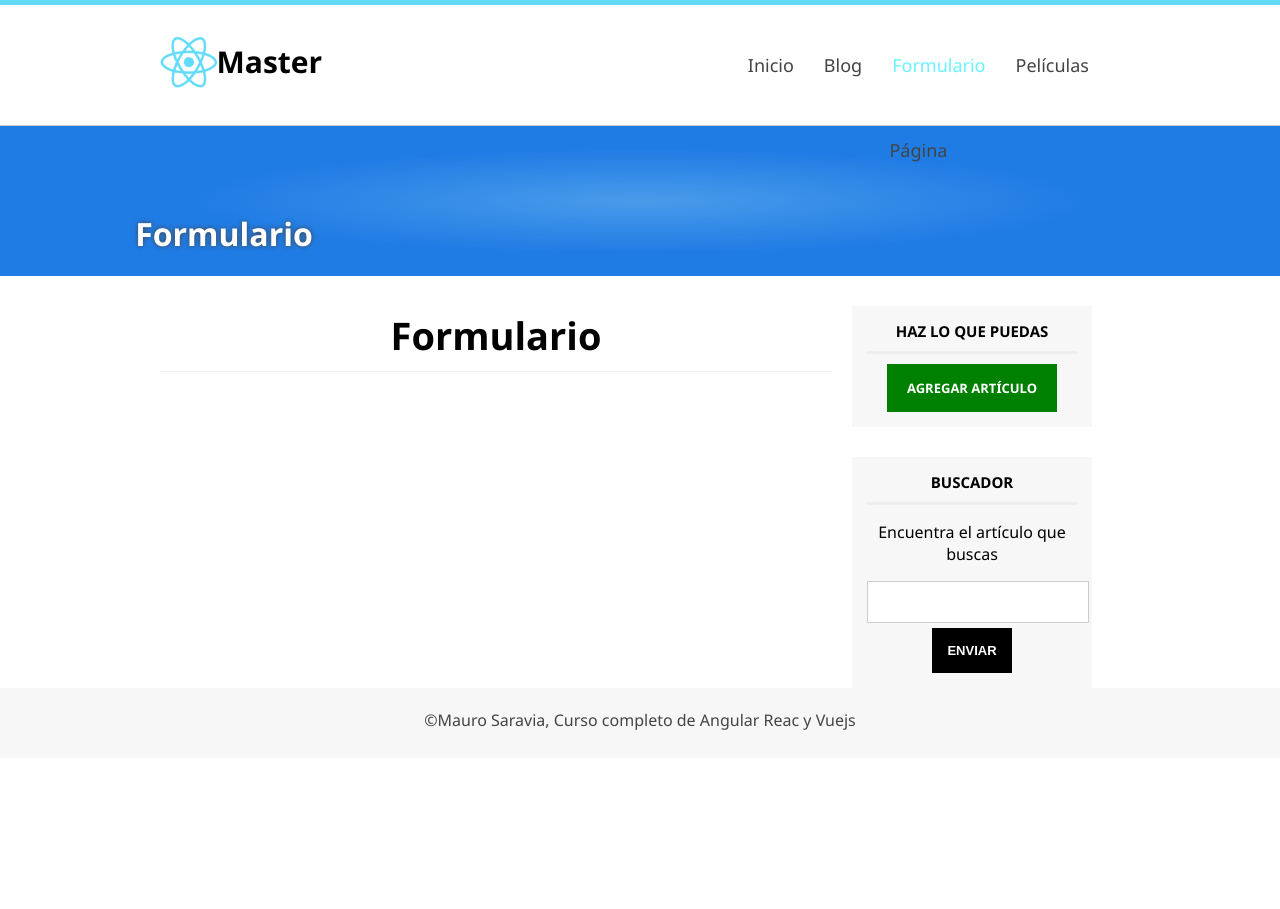
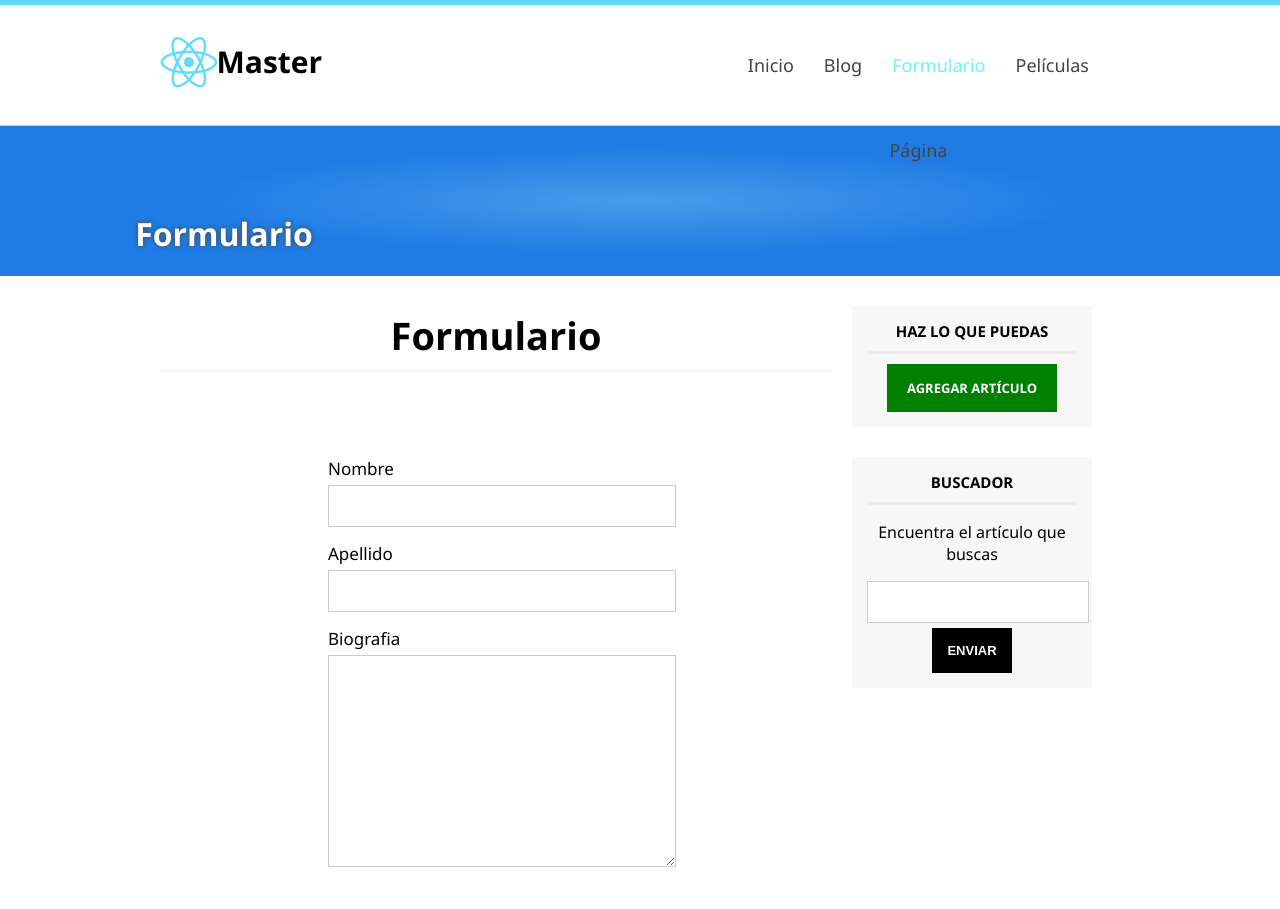
Before and after one commit to maurogs1/Blog_NodeJs, an Angular app in the folder frontend/Angular/: page /formulario in a window 1280 px wide. Shown: the top 909 px of the page. Before the commit the page ends 800 px from the top, so only its background shows below. Built offline with nearby package versions, Linux system fonts and the light colour scheme.

Commit message:
Formulario terminado (Sin validación)

```diff
--- a/frontend/Angular/src/app/app.module.ts
+++ b/frontend/Angular/src/app/app.module.ts
@@ -18,7 +18,7 @@ import { PaginaComponent } from './components/pagina/pagina.component';
 import { ErrorComponent } from './components/error/error.component';
 import { PeliculaComponent } from './components/pelicula/pelicula.component';
 import { EsParPipe } from './pipes/espar.pipe';
-
+import { FormsModule } from '@angular/forms';
 
 @NgModule({
   //Acá se pone el nombre de la clase con la que exporto
@@ -41,7 +41,8 @@ import { EsParPipe } from './pipes/espar.pipe';
   ],
   imports: [
     BrowserModule,
-    routing
+    routing,
+    FormsModule
   ],
   providers: [appRoutingProviders],
   bootstrap: [AppComponent]
--- a/frontend/Angular/src/app/components/formulario/formulario.component.html
+++ b/frontend/Angular/src/app/components/formulario/formulario.component.html
@@ -1,13 +1,33 @@
-
-<app-slider
-
-[nombre]="'Formulario'"
-[size] ="'small'"
-></app-slider>
+<app-slider [nombre]="'Formulario'" [size]="'small'"></app-slider>
 
 <div class="center">
   <section id="content">
     <h1 class="subheader">Formulario</h1>
+<div *ngIf="user">
+  {{user.nombre}} <br> {{user.apellido}} <br> {{user.biografia}} </div>
+
+    <form class="full-form" #userForm="ngForm" (ngSubmit)="onSubmit()">
+      <div class="form-group">
+        <label for="nombre">Nombre</label>
+        <input type="text" name="nombre"  [(ngModel)]="user.nombre" >
+      </div>
+      <div class="form-group">
+        <label for="apellido">Apellido</label>
+        <input type="text" name="apellido" #apellido="ngModel"  [(ngModel)]="user.apellido">
+      </div>
+      <div class="form-group">
+        {{user.nombre}}
+        <label for="bio">Biografia</label>
+        <textarea name="bio" id="" cols="30" rows="10"  #biografia="ngModel" [(ngModel)]="user.biografia" ></textarea>
+      </div>
+      <div class="form-group radio-button">
+
+        <input type="radio" name="genero" value="hombre"   [(ngModel)]="user.genero" > Hombre
+        <input type="radio" name="genero" value="mujer" [(ngModel)]="user.genero" > Mujer
+      </div>
+      <div class="clearfix"></div>
+      <input type="submit" value="enviar" class="btn btn-success">
+    </form>
   </section>
   <app-sidebar></app-sidebar>
 </div>
--- a/frontend/Angular/src/app/components/formulario/formulario.component.ts
+++ b/frontend/Angular/src/app/components/formulario/formulario.component.ts
@@ -7,9 +7,22 @@ import { Component, OnInit } from '@angular/core';
 })
 export class FormularioComponent implements OnInit {
 
-  constructor() { }
+  public user: any;
+
+
+  constructor() {
+    this.user = {
+      nombre: '',
+      apellido: '',
+      biografia: '',
+      genero: ''
+    }
+  }
 
   ngOnInit() {
   }
-
+  onSubmit(){
+    alert("formulario enviado")
+    console.log(this.user);
+  }
 }
```
